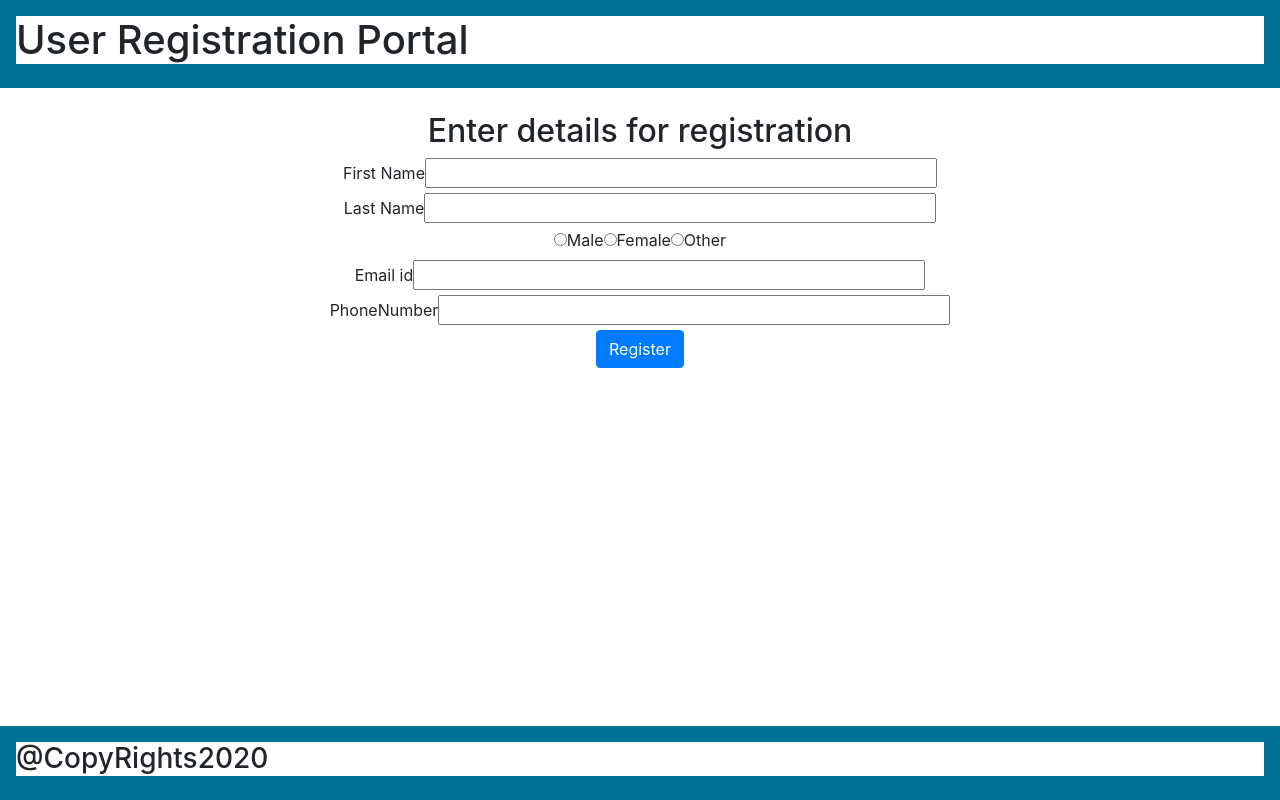
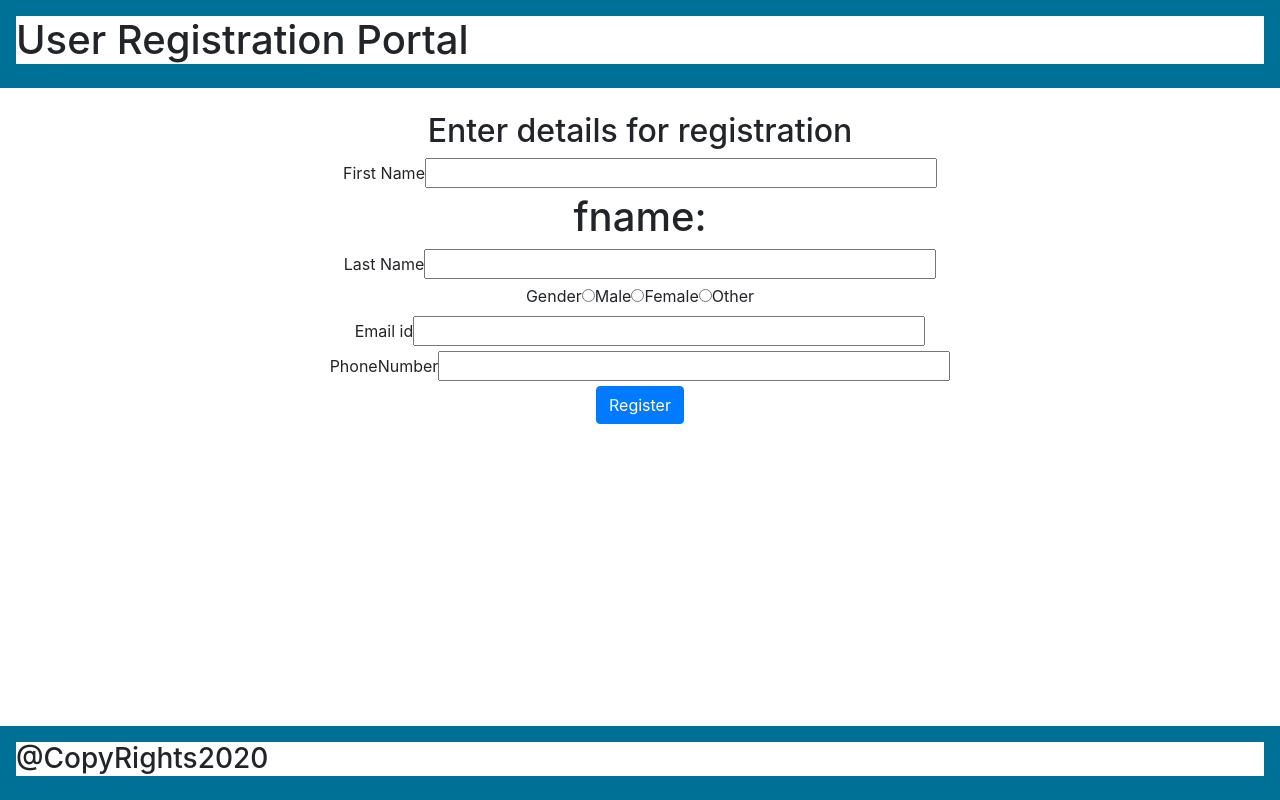
Before and after one commit to LikhithaManikonda/AngularPOC-s, an Angular app: page /register in a window 1280 px wide. Built offline with nearby package versions, Linux system fonts and the light colour scheme.

Commit message:
Two way binding with ngModel

```diff
--- a/src/app/search/search.component.html
+++ b/src/app/search/search.component.html
@@ -1 +1,2 @@
-<p>search works!</p>
+<div><application-header></application-header></div><br>
+<div><application-footer></application-footer></div>
--- a/src/app/user-registration/user-registration.component.html
+++ b/src/app/user-registration/user-registration.component.html
@@ -1,21 +1,27 @@
 <div><application-header></application-header></div><br>
 <h2 id=heading>Enter details for registration</h2>
 <div id=form>
-<form>
+<form #userForm="ngForm">
+   <!-- {{userForm.value |json}}
+    ngModel should be used with name attribute of html element
+    | -- pipe
+    -->
     <label for=fname> First Name</label>
-    <input type="text" id=fname ><br>
+    <input type="text"   [(ngModel)]=fname id=fname  name="fname"><br>
+    <!--Testing whether two way binding is working or not--><h1>fname: {{fname}}</h1>
     <label for=lname> Last Name</label>
-    <input type="text" id=fname ><br>
-    <input type="radio" id="male" name="gender" value="male">
+    <input type="text" id=lname name="lname"  [(ngModel)]=lname><br>
+    <label>Gender</label>
+    <input type="radio" id="male" name="gender" [(ngModel)]=gender value="male" >
     <label for="male">Male</label>
-    <input type="radio" id="female" name="gender" value="female">
+    <input type="radio" id="female" name="gender" value="female" [(ngModel)]=gender>
     <label for="female">Female</label>
-    <input type="radio" id="other" name="gender" value="other">
+    <input type="radio" id="other" name="gender" value="other" [(ngModel)]=gender>
     <label for="other">Other</label><br>
     <label for=email>Email id</label>
-    <input type="text" id=email ><br>
+    <input type="text" id=email name="email" [(ngModel)]=email><br>
     <label for=phno>PhoneNumber</label>
-    <input type="text" id=phno><br>
+    <input type="text" id=phno name="phno" [(ngModel)]="phoneNo"><br>
     <button class="btn btn-primary" (click)=registerUser()>Register</button>
 </form>
 </div>
--- a/src/app/user-registration/user-registration.component.ts
+++ b/src/app/user-registration/user-registration.component.ts
@@ -9,8 +9,12 @@ import { UserService } from '../user.service';
 })
 export class UserRegistrationComponent implements OnInit {
   constructor(private service:UserService) { }
-
-   user: UserModel = new UserModel("","","","",8897416854);
+   public fname:string
+   lname:string
+   gender:string
+   email:string
+   phoneNo:number
+   user = new UserModel(this.fname,this.lname,this.gender,this.email,this.phoneNo);
    registrationSuccessMsg:String;
 
   ngOnInit(): void {
```
